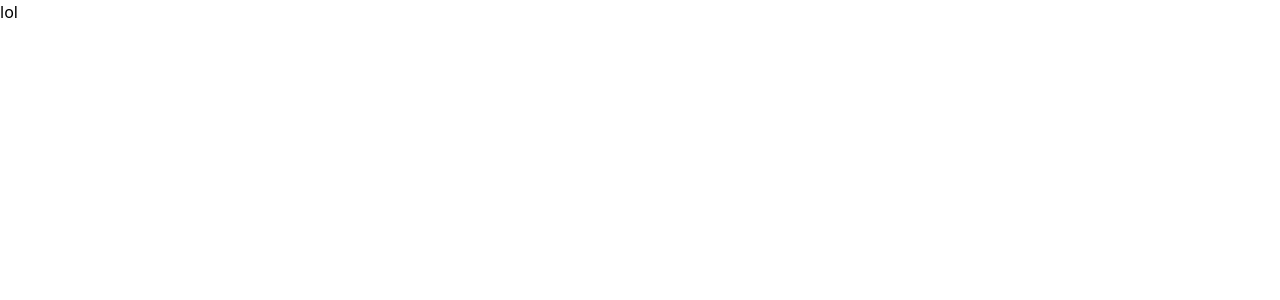
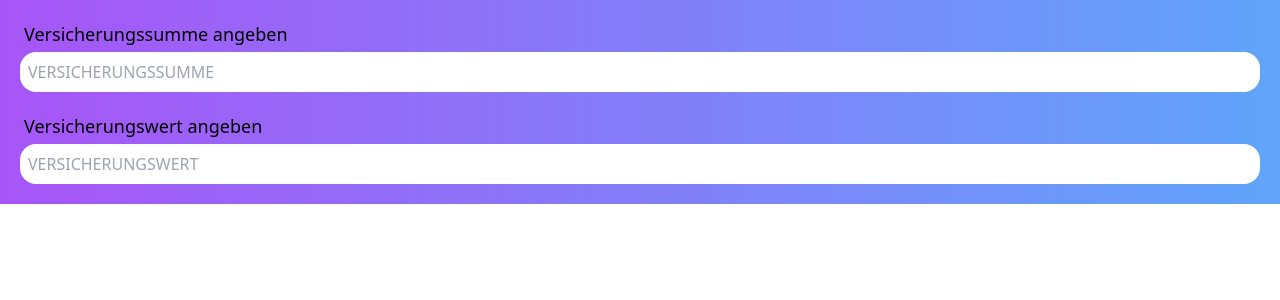
Before and after one commit to Jelenal1/Versicherungsrechner_bbw, a React (Vite) app in the folder calculator_app/: page / in a window 1280 px wide. Shown: the top 300 px of the page. Built offline with nearby package versions, Linux system fonts and the light colour scheme.

Commit message:
I made a first basic form

```diff
--- a/calculator_app/src/App.jsx
+++ b/calculator_app/src/App.jsx
@@ -1,5 +1,11 @@
+import DamageCalculatorForm from "./components/DamageCalculatorForm";
+
 function App() {
-  return <div>lol</div>;
+  return (
+    <>
+      <DamageCalculatorForm />
+    </>
+  );
 }
 
 export default App;
--- /dev/null
+++ b/calculator_app/src/components/DamageCalculatorForm.jsx
@@ -0,0 +1,35 @@
+function DamageCalculatorForm() {
+  return (
+    <div className="bg-gradient-to-r from-purple-500 to-blue-400 p-5">
+      <div className="flex flex-col gap-5 max-w-7xl mx-auto">
+        <div className="flex flex-col">
+          <label htmlFor="versicherungssumme" className="ml-1 mb-1 text-lg">
+            Versicherungssumme angeben
+          </label>
+          <input
+            type="number"
+            name="versicherungssumme"
+            id="versicherungssumme"
+            placeholder="VERSICHERUNGSSUMME"
+            className="rounded-2xl p-2"
+          />
+        </div>
+
+        <div className="flex flex-col">
+          <label htmlFor="versicherungswert" className="ml-1 mb-1 text-lg">
+            Versicherungswert angeben
+          </label>
+          <input
+            type="number"
+            name="versicherungswert"
+            id="versicherungswert"
+            placeholder="VERSICHERUNGSWERT"
+            className="rounded-2xl p-2"
+          />
+        </div>
+      </div>
+    </div>
+  );
+}
+
+export default DamageCalculatorForm;
```
